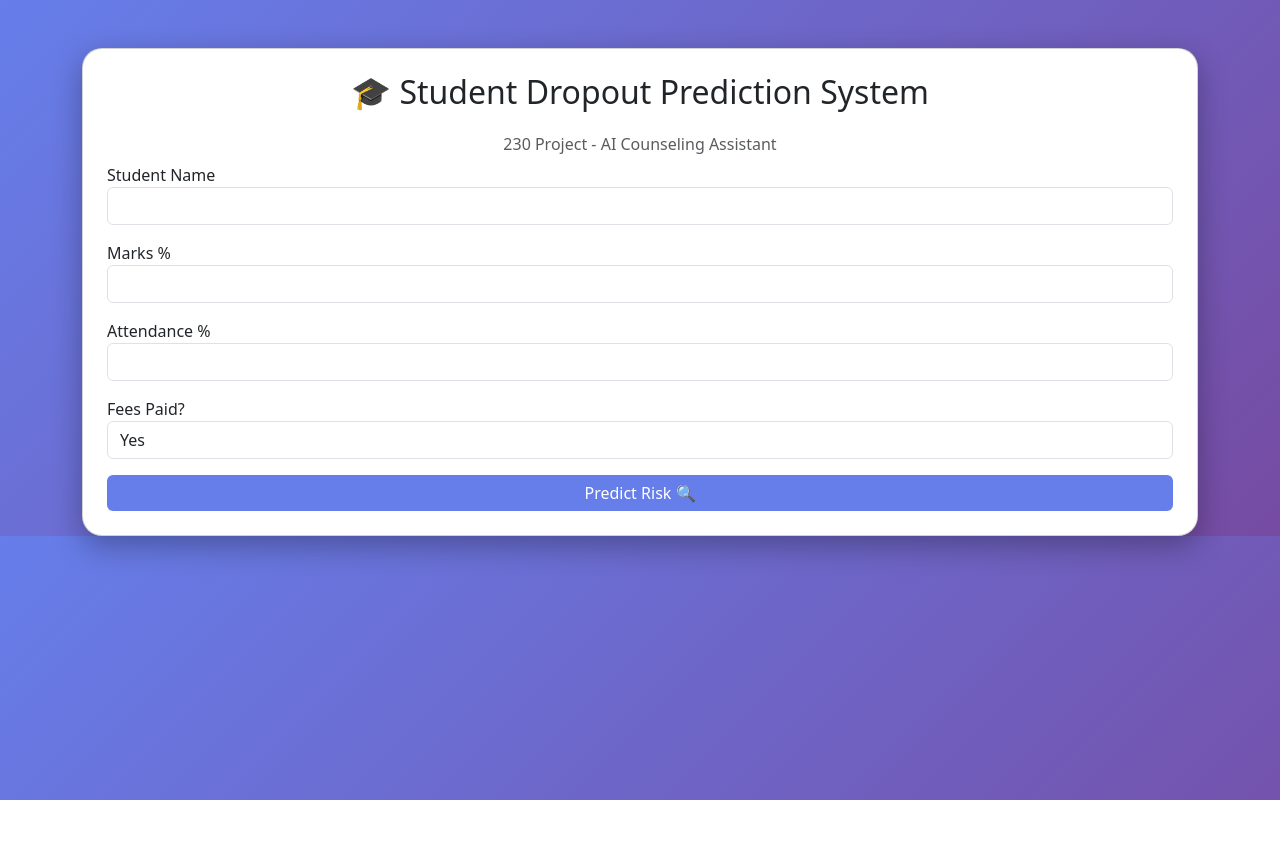
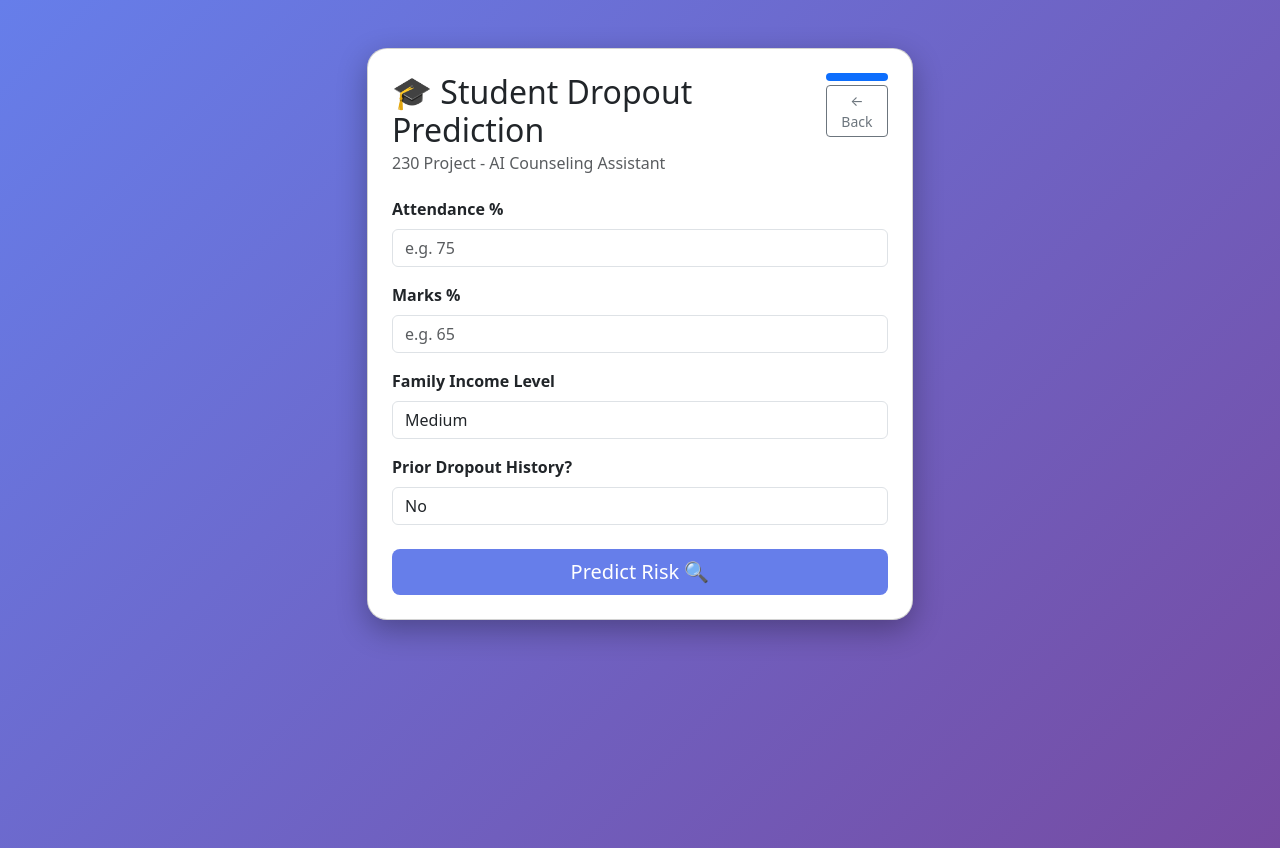
Before and after one commit to maisara011/EduGuard-AI-Based-Dropout-Prediction-and-Counselling-System, a Flask app: page /predict in a window 1280 px wide. Before the commit the page ends 800 px from the top, so only its background shows below. Run offline with Flask 3, Linux system fonts and the light colour scheme; the visitor is signed in with stand-in values (Sample User, id 1).

Commit message:
Refactor form structure and update action URL

```diff
--- a/templates/index.html
+++ b/templates/index.html
@@ -4,7 +4,7 @@
     <title>DropoutGuard AI - 230 Project</title>
     <link href="https://cdn.jsdelivr.net/npm/bootstrap@5.3.0/dist/css/bootstrap.min.css" rel="stylesheet">
     <style>
-        body { background: linear-gradient(135deg, #667eea 0%, #764ba2 100%); }
+        body { background: linear-gradient(135deg, #667eea 0%, #764ba2 100%); min-height: 100vh; }
         .card { border-radius: 20px; box-shadow: 0 10px 30px rgba(0,0,0,0.3); }
         .btn-predict { background: #667eea; border: none; }
         .btn-predict:hover { background: #764ba2; }
@@ -12,39 +12,52 @@
 </head>
 <body>
 <div class="container mt-5">
+    <div class="row justify-content-center">
+        <div class="col-md-6">
             <div class="card p-4">
-        <h2 class="text-center mb-4">🎓 Student Dropout Prediction System</h2>
-        <h6 class="text-center text-muted">230 Project - AI Counseling Assistant</h6>
+                <div class="d-flex justify-content-between align-items-start mb-3">
+                    <div>
+                        <h2 class="mb-0">🎓 Student Dropout Prediction</h2>
+                        <h6 class="text-muted mt-1">230 Project - AI Counseling Assistant</h6>
+                    </div>
+                    <div class="text-end">
+                        <span class="badge bg-primary mb-1 d-block">{{ role_label }}</span>
+                        <a href="/dashboard/{{ role }}" class="btn btn-outline-secondary btn-sm">← Back</a>
+                    </div>
+                </div>
 
-        <form method="POST" action="/predict">
+                <form method="POST" action="/result">
                     <div class="mb-3">
-                <label>Student Name</label>
-                <input type="text" name="name" class="form-control" required>
+                        <label class="form-label fw-semibold">Attendance %</label>
+                        <input type="number" name="attendance" class="form-control"
+                               min="0" max="100" step="0.1" placeholder="e.g. 75" required>
                     </div>
                     <div class="mb-3">
-                <label>Marks %</label>
-                <input type="number" name="marks" class="form-control" required>
+                        <label class="form-label fw-semibold">Marks %</label>
+                        <input type="number" name="marks" class="form-control"
+                               min="0" max="100" step="0.1" placeholder="e.g. 65" required>
                     </div>
                     <div class="mb-3">
-                <label>Attendance %</label>
-                <input type="number" name="attendance" class="form-control" required>
-            </div>
-            <div class="mb-3">
-                <label>Fees Paid?</label>
-                <select name="fees" class="form-control">
-                    <option value="1">Yes</option>
-                    <option value="0">No</option>
+                        <label class="form-label fw-semibold">Family Income Level</label>
+                        <select name="income" class="form-control">
+                            <option value="low">Low</option>
+                            <option value="medium" selected>Medium</option>
+                            <option value="high">High</option>
                         </select>
                     </div>
-            <button type="submit" class="btn btn-predict text-white w-100">Predict Risk 🔍</button>
+                    <div class="mb-4">
+                        <label class="form-label fw-semibold">Prior Dropout History?</label>
+                        <select name="prev_dropout" class="form-control">
+                            <option value="no" selected>No</option>
+                            <option value="yes">Yes</option>
+                        </select>
+                    </div>
+                    <button type="submit" class="btn btn-predict text-white w-100 btn-lg">
+                        Predict Risk 🔍
+                    </button>
                 </form>
-
-        {% if result %}
-        <div class="alert alert-{{color}} mt-4 text-center">
-            <h4>{{result}}</h4>
-            <p>{{suggestion}}</p>
             </div>
-        {% endif %}
+        </div>
     </div>
 </div>
 </body>
```
Lines whose indentation alone changed are shown as unchanged.
